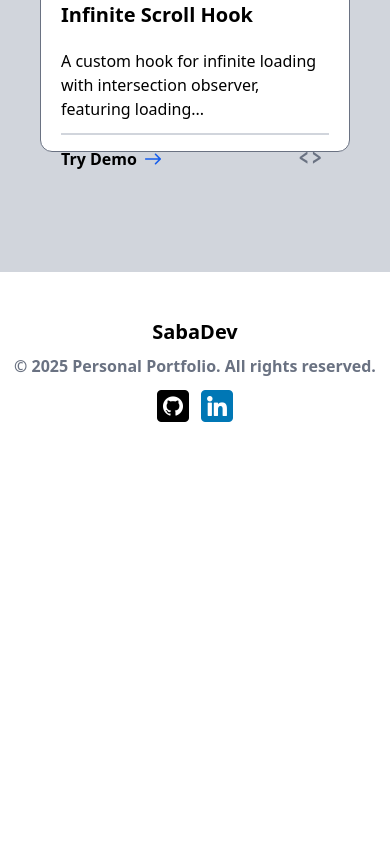
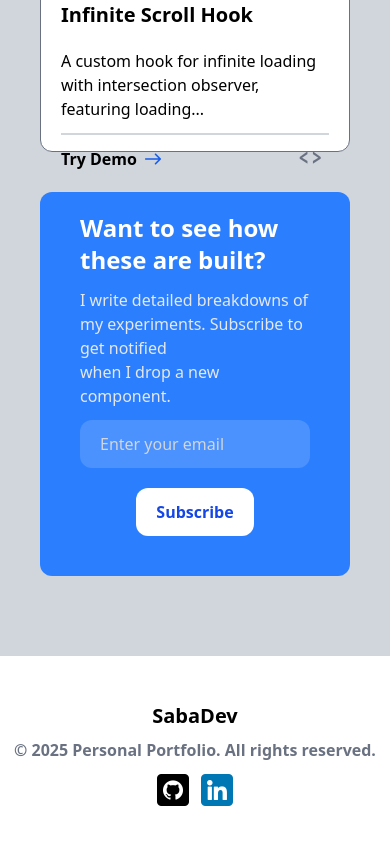
Before and after one commit to sabaPhruidze/portfolio, a React (Vite) app: page /skills in a window 390 px wide. Shown: the part 2688-3532 px from the top of the page. Before the commit the page ends 3160 px from the top, so only its background shows below. Built offline with nearby package versions, Linux system fonts and the light colour scheme.

Commit message:
subscribe part finished as well for mobile and now I move on on the last page

```diff
--- /dev/null
+++ b/src/components/skilllab/Subscribe.tsx
@@ -0,0 +1,29 @@
+import React, { useState } from "react";
+
+const Subscribe = () => {
+  return (
+    <section className="px-10 py-5 bg-blue-500 text-white rounded-xl">
+      <h2 className="font-bold text-2xl ">
+        Want to see how <br />
+        these are built?
+      </h2>
+      <p className="my-3 text-gray-200">
+        I write detailed breakdowns of my experiments. Subscribe to get notified{" "}
+        <br /> when I drop a new component.
+      </p>
+      <input
+        type="text"
+        placeholder="Enter your email"
+        className="py-3 px-5 bg-white/15 rounded-xl w-full placeholder:text-gray-300 outline-none transition-shadow duration-300
+    focus:ring-1 focus:ring-blue-300 focus:ring-offset-2 focus:ring-offset-transparent"
+      />
+      <div className="flex justify-center my-5 ">
+        <button className="py-3 px-5 bg-white text-blue-700 font-bold rounded-xl cursor-pointer hover:scale-105 active:scale-95 transition duration-300">
+          Subscribe
+        </button>
+      </div>
+    </section>
+  );
+};
+
+export default Subscribe;
--- a/src/pages/SkillLab.tsx
+++ b/src/pages/SkillLab.tsx
@@ -1,10 +1,12 @@
 import Intro from "../components/skilllab/Intro";
 import Main from "../components/skilllab/Main";
+import Subscribe from "../components/skilllab/Subscribe";
 const SkillLab = () => {
   return (
     <div className="w-full px-10 py-20 bg-gray-300">
       <Intro />
       <Main />
+      <Subscribe />
     </div>
   );
 };
```
